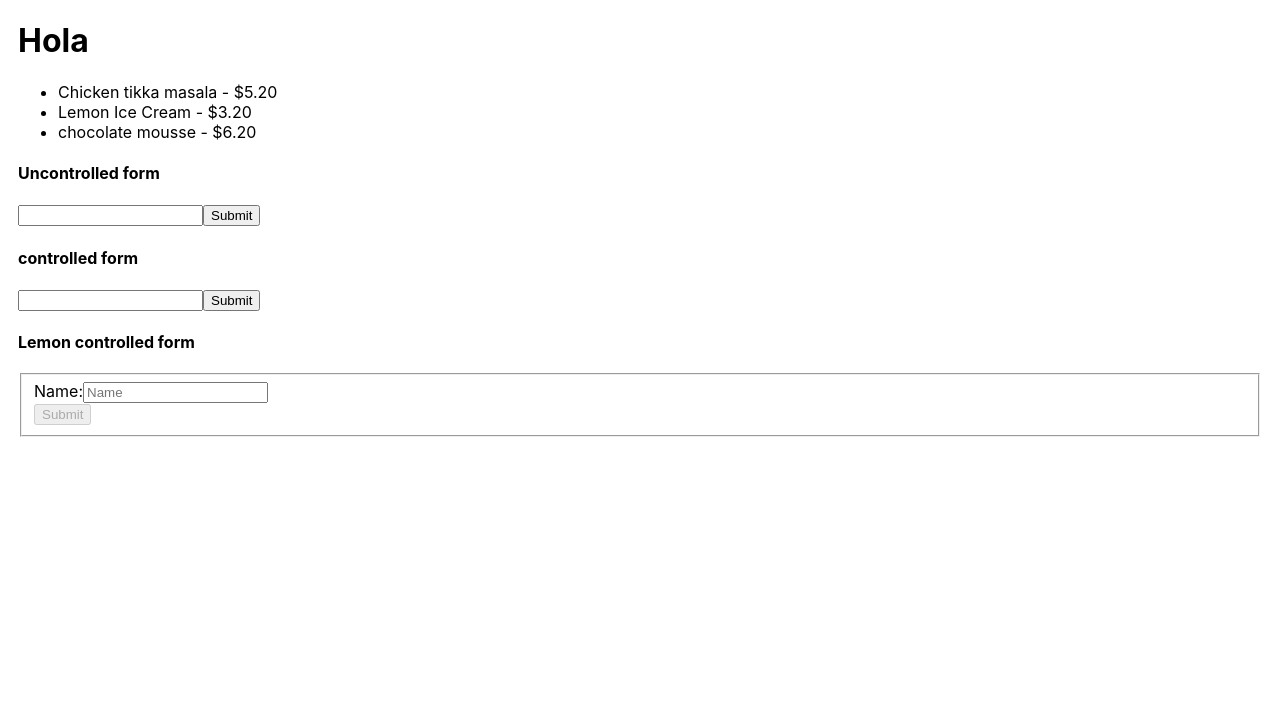
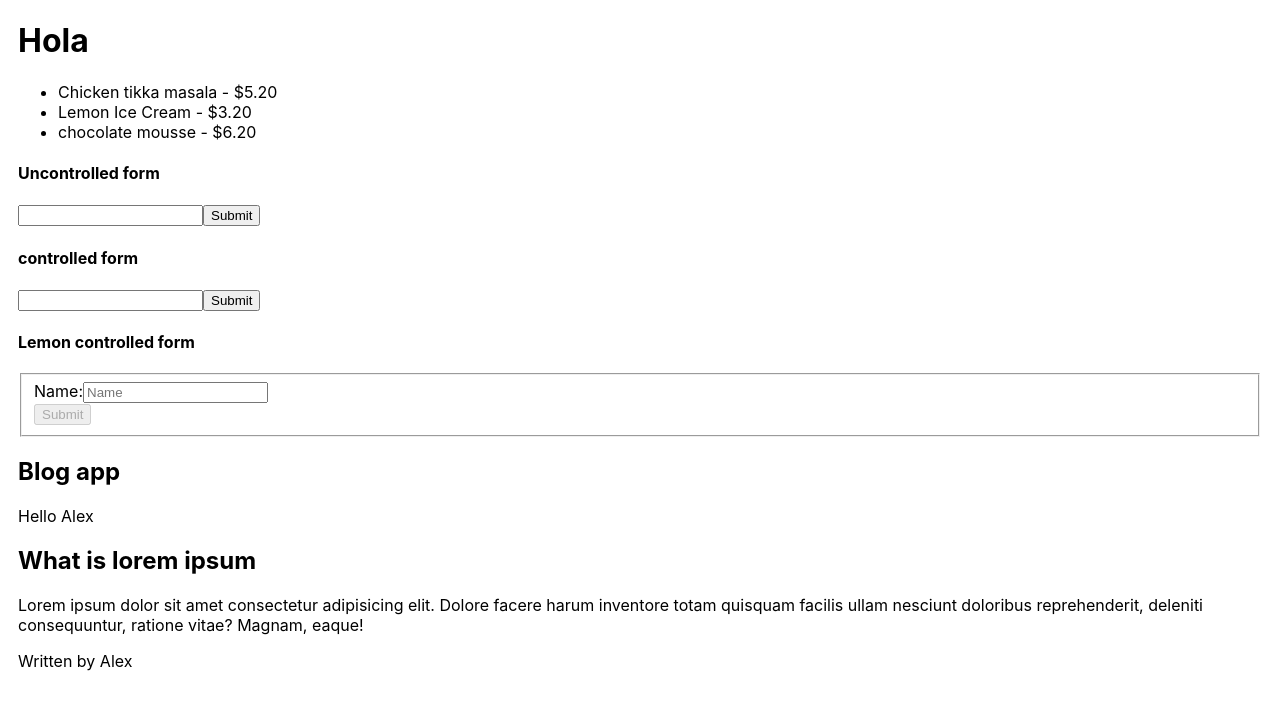
Before and after one commit to mszahan/react-advanced-meta, a React (Create React App) app: page / in a window 1280 px wide. Shown: the top 710 px of the page. Built offline with nearby package versions, Linux system fonts and the light colour scheme.

Commit message:
used contextAPI

```diff
--- a/public/index.html
+++ b/public/index.html
@@ -39,5 +39,6 @@
       To begin the development, run `npm start` or `yarn start`.
       To create a production bundle, use `npm run build` or `yarn build`.
     -->
+
   </body>
 </html>
--- a/src/App.js
+++ b/src/App.js
@@ -3,6 +3,7 @@ import DesertItem from './components/desertItem';
 import UncontrolledForm from './components/forms/uncontrolledForm';
 import ControlledForm from './components/forms/controlledForm';
 import LemonForm from './components/forms/lemonForm'
+import ContextBlog from './components/contextApi/contextBlog';
 
 function App() {
   return (
@@ -12,6 +13,7 @@ function App() {
       <UncontrolledForm/>
       <ControlledForm/>
       <LemonForm/>
+      <ContextBlog/>
     </div>
   );
 }
--- /dev/null
+++ b/src/components/contextApi/UserContext.js
@@ -0,0 +1,14 @@
+import { createContext, useContext, useState } from "react";
+
+const UserContext = createContext(undefined);
+
+export const UserProvider = ( {children}) => {
+    const [user] =useState({
+        name:'Alex',
+        email:'alex@example.com',
+        dob: '28 June'
+    });
+    return <UserContext.Provider value={user}> {children} </UserContext.Provider>
+}
+
+export const useUser = () => useContext(UserContext);
--- /dev/null
+++ b/src/components/contextApi/contextBlog.js
@@ -0,0 +1,18 @@
+import Header from "./header";
+import Page from "./page";
+import { UserProvider } from "./UserContext";
+
+
+function ContextBlog () {
+    return (
+        <div className="blog">
+            <UserProvider>
+                <Header/>
+                <Page/>
+            </UserProvider>
+
+        </div>
+    )
+}
+
+export default ContextBlog;
--- /dev/null
+++ b/src/components/contextApi/header.js
@@ -0,0 +1,13 @@
+import LoggedInUser from "./loggedinUser"
+
+
+const Header = () => {
+    return(
+        <header>
+            <h2>Blog app</h2>
+            <LoggedInUser/>
+        </header>
+    )
+}
+
+export default Header;
--- /dev/null
+++ b/src/components/contextApi/loggedinUser.js
@@ -0,0 +1,12 @@
+import { useUser } from "./UserContext";
+
+const LoggedInUser = () => {
+    const user = useUser();
+    return (
+        <p>
+            Hello <span className="username">{user.name}</span>
+        </p>
+    )
+}
+
+export default LoggedInUser;
--- /dev/null
+++ b/src/components/contextApi/page.js
@@ -0,0 +1,18 @@
+import { useUser } from "./UserContext";
+
+const Page = () => {
+    const user = useUser()
+    return (
+        <div>
+            <h2>What is lorem ipsum</h2>
+            <p>
+            Lorem ipsum dolor sit amet consectetur adipisicing elit.
+            Dolore facere harum inventore totam quisquam facilis ullam nesciunt doloribus reprehenderit,
+            deleniti consequuntur, ratione vitae? Magnam, eaque!
+            </p>
+            <p>Written by {user.name} </p>
+        </div>
+    )
+}
+
+export default Page;
```
